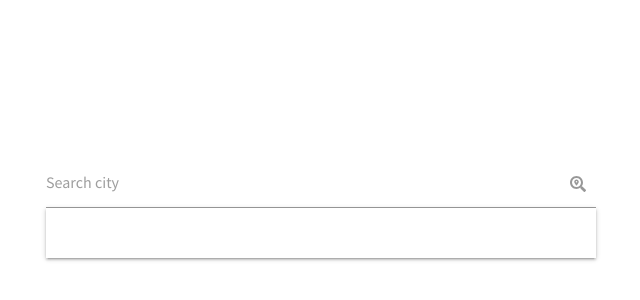
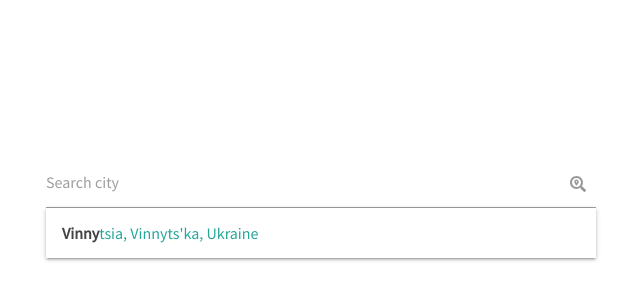
Before and after one commit to funkynine/vue-place, a website: page app/index.html in a window 1280 px wide. Shown: the part 216-516 px from the top of the page, without its empty margins (319-959 px from the left). Drawn offline with nearby package versions, Linux system fonts and the light colour scheme.

Commit message:
changed requirements

```diff
--- a/app/index.html
+++ b/app/index.html
@@ -11,7 +11,7 @@
     <script src="assets/materialize-input.js" defer></script>
 </head>
 <body>
-    <div class="searchbar" data-js-searchbar>
+    <div class="searchbar">
         <div class="searchbar__group">
             <label for="searchbar-field" class="searchbar__label">
                 Search city
@@ -24,8 +24,12 @@
         </div>
         <ul class="searchbar__autocomplete">
             <li class="searchbar__autocomplete-item">
-                <a class="searchbar__autocomplete-link" target="_blank">
-                    <span class="searchbar__autocomplete-name"></span>
+                <a href="https://www.google.com.ua/maps/place/Vinnytsia, Vinnyts'ka, Ukraine"
+                   target="_blank"
+                   class="searchbar__autocomplete-link">
+                    <span class="searchbar__autocomplete-name">
+                        <strong class="highlight">Vinny</strong>tsia, Vinnyts'ka, Ukraine
+                    </span>
                 </a>
             </li>
         </ul>
--- a/app/vue-searchbar.js
+++ b/app/vue-searchbar.js
@@ -1,5 +1,5 @@
 'use strict';
 
 new Vue({
-    el: '[data-js-searchbar]'
+    // options
 });
```
